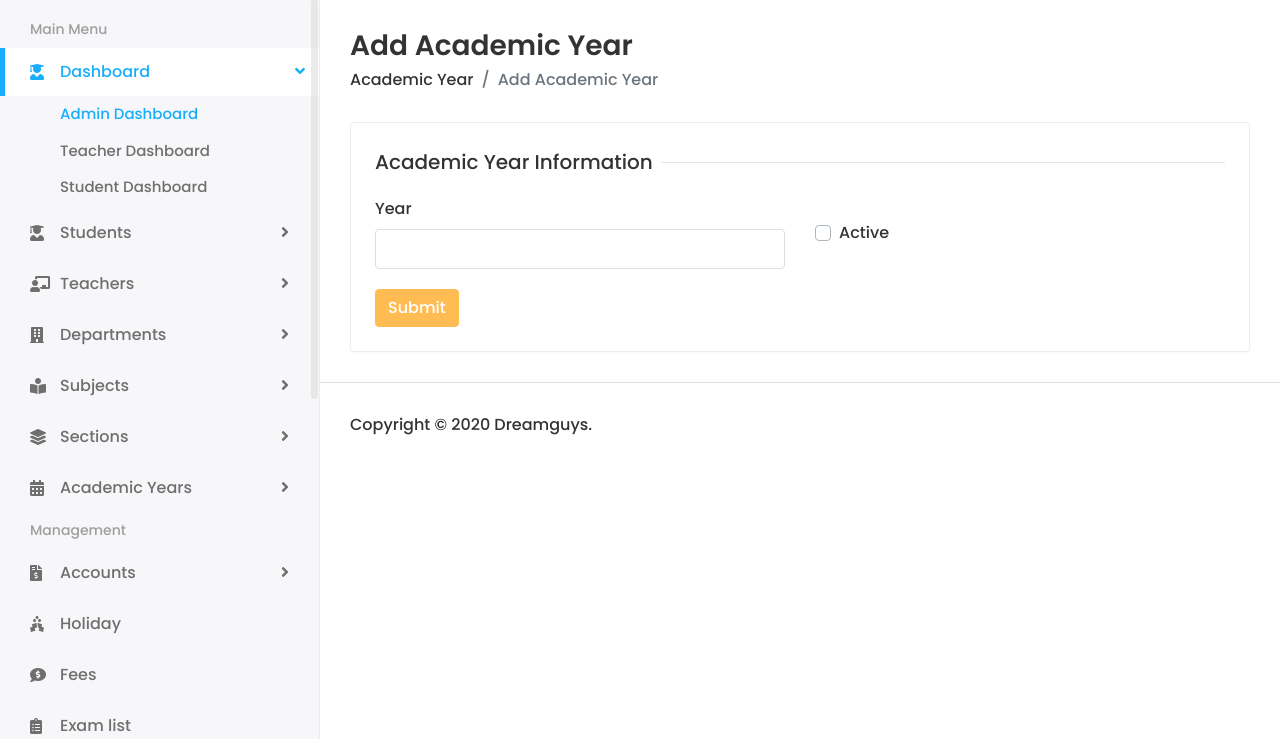
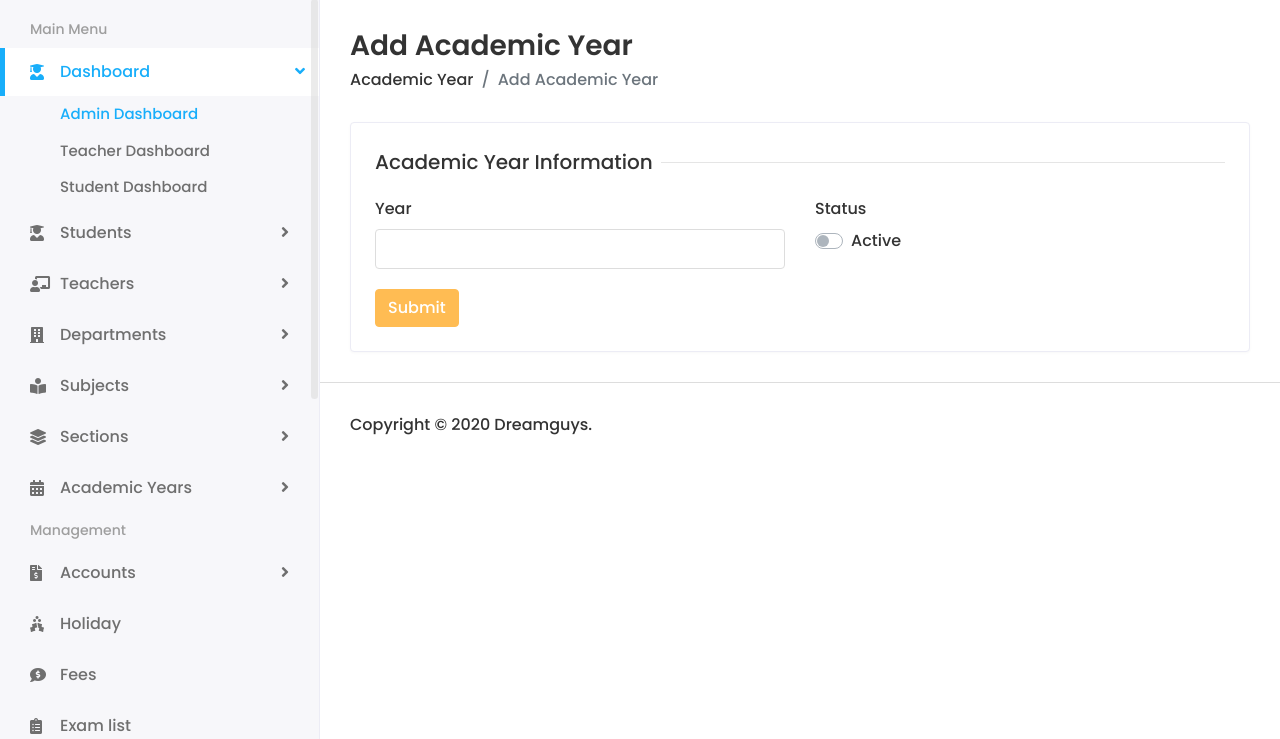
Before and after one commit to RAKIB6348/sms_project, a Django app: page /academic/academic-years/add/ in a window 1280 px wide. Shown: the part 61-800 px from the top of the page. Run offline with Django 5.2, Linux system fonts and the light colour scheme; some libraries are stand-ins or nearby versions.

Commit message:
update active button design

```diff
--- a/templates/academic/academic_year/academic_year_list.html
+++ b/templates/academic/academic_year/academic_year_list.html
@@ -101,7 +101,8 @@
             <input type="text" class="form-control" name="year" id="editYear" required>
           </div>
           <div class="form-group">
-            <div class="custom-control custom-checkbox">
+            <label>Status</label>
+            <div class="custom-control custom-switch">
               <input type="checkbox" class="custom-control-input" id="editIsActive" name="is_active">
               <label class="custom-control-label" for="editIsActive">Active</label>
             </div>
--- a/templates/academic/academic_year/add_academic_year.html
+++ b/templates/academic/academic_year/add_academic_year.html
@@ -38,7 +38,8 @@
               </div>
               <div class="col-12 col-sm-6">
                 <div class="form-group">
-                  <div class="custom-control custom-checkbox mt-4">
+                  <label>Status</label>
+                  <div class="custom-control custom-switch">
                     <input type="checkbox" class="custom-control-input" id="isActive" name="is_active">
                     <label class="custom-control-label" for="isActive">Active</label>
                   </div>
```
